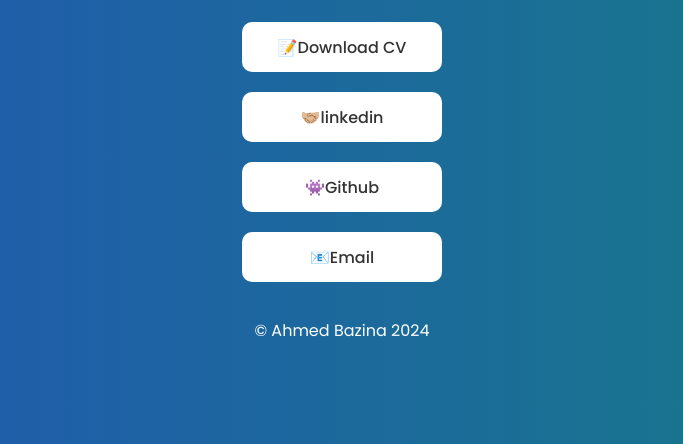
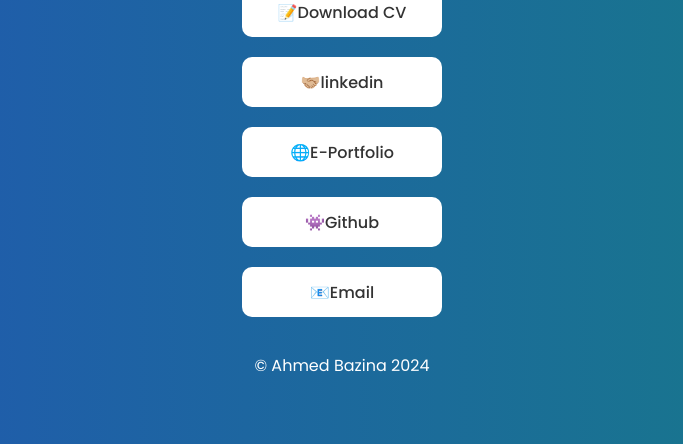
Before and after one commit to ahmedbazina/Linktree-clone, a plain HTML site: page index.html in a window 1280 px wide. Shown: the part 356-800 px from the top of the page, without its empty margins (298-981 px from the left). Drawn offline with Linux system fonts and the light colour scheme.

Commit message:
fix links and targets

```diff
--- a/index.html
+++ b/index.html
@@ -20,10 +20,13 @@
         <a href="assets/favicon.pdf">
             <button>📝Download CV</button>
         </a>
-        <a href="https://www.linkedin.com/in/ahmed-bazina">
+        <a href="https://www.linkedin.com/in/ahmed-bazina" target="_blank">
             <button>🤝🏼linkedin</button>
         </a>
-        <a href="https://github.com/ahmedbazina">
+        <a href="https://ahmedbazina.com" target="_blank">
+            <button>🌐E-Portfolio</button>
+        </a>
+        <a href="https://github.com/ahmedbazina" target="_blank">
             <button>👾Github</button>
         </a>
         <a href="mailto:hello@ahmedbazina.com">
```
